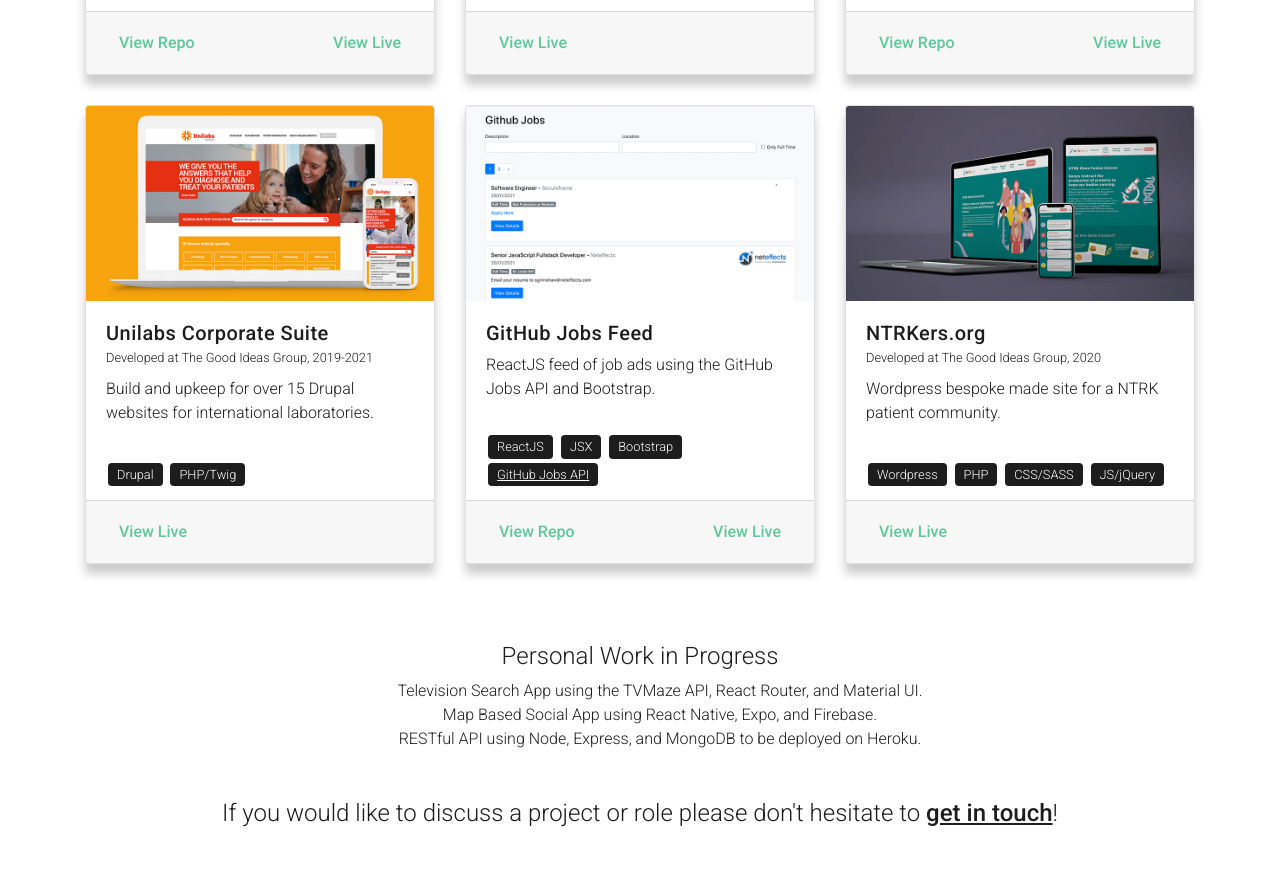
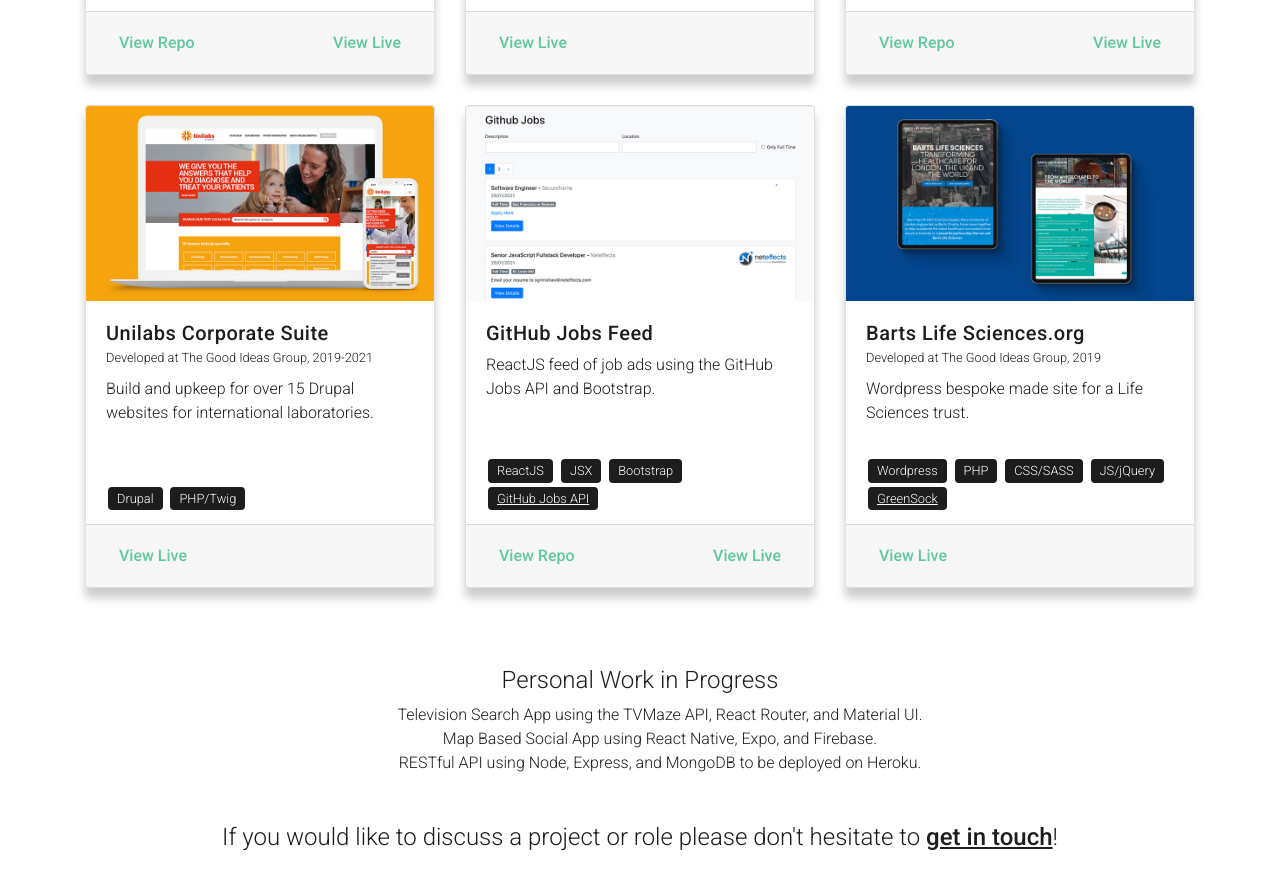
Before and after one commit to robhern135/robhern135.github.io, a plain HTML site: page index.html in a window 1280 px wide. Shown: the part 868-1757 px from the top of the page. Drawn offline with nearby package versions, Linux system fonts and the light colour scheme.

Commit message:
adding barts

```diff
--- a/index.html
+++ b/index.html
@@ -164,20 +164,21 @@
               </div>
 
               <div class="card">
-                <img class="card-img-top" src="./img/ntrkers-mockup.jpg" alt="NTRKers.org website">
+                <img class="card-img-top" src="./img/barts.jpg" alt="barts life sciences website">
                 <div class="card-body">
-                  <h5 class="card-title">NTRKers.org</h5>
-                  <small>Developed at The Good Ideas Group, 2020</small>
-                  <p class="card-text">Wordpress bespoke made site for a NTRK patient community.</p>
+                  <h5 class="card-title">Barts Life Sciences.org</h5>
+                  <small>Developed at The Good Ideas Group, 2019</small>
+                  <p class="card-text">Wordpress bespoke made site for a Life Sciences trust.</p>
                 </div>
                 <div class="card-footer first">
                   <small class="no-link">Wordpress</small>
                   <small class="no-link">PHP</small>
                   <small class="no-link">CSS/SASS</small>
                   <small class="no-link">JS/jQuery</small>
+                  <a href="https://greensock.com/gsap/" target="_blank" rel="noopener noreferrer nofollow"><small>GreenSock</small></a>
                 </div>
                 <div class="card-footer d-flex justify-content-between align-items-center">
-                  <a href="https://ntrkers.org/" class="btn" target="_blank" rel="noopener noreferrer nofollow">View Live</a>
+                  <a href="https://bartslifesciences.org/" class="btn" target="_blank" rel="noopener noreferrer nofollow">View Live</a>
                 </div>
               </div>
 
```
Also changed, not shown: img/barts.jpg (added).
